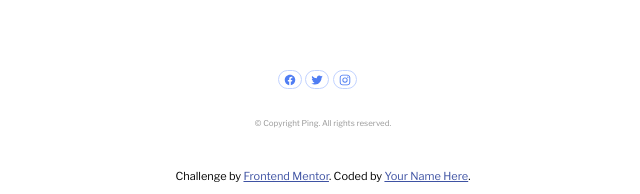
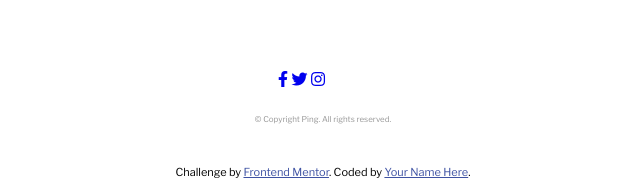
Before and after one commit to phil0452/ping-coming-soon-page-master, a plain HTML site: page index.html in a window 1280 px wide. Shown: the part 603-797 px from the top of the page, 317-957 px from the left. Drawn offline with nearby package versions, Linux system fonts and the light colour scheme.

Commit message:
Improve Icons Using font awesome

```diff
--- a/index.html
+++ b/index.html
@@ -8,6 +8,9 @@
   <link href='https://fonts.googleapis.com/css?family=Libre Franklin:400,600,700' rel='stylesheet'>
   <link href='CSS/styling.css' rel='stylesheet'>
   <link href='CSS/styling-responsive.css' rel='stylesheet'>
+  <link rel="stylesheet" href="https://cdnjs.cloudflare.com/ajax/libs/font-awesome/5.15.1/css/all.min.css"
+  integrity="sha512-+4zCK9k+qNFUR5X+cKL9EIR+ZOhtIloNl9GIKS57V1MyNsYpYcUrUeQc9vNfzsWfV28IaLL3i96P9sdNyeRssA=="
+  crossorigin="anonymous" />
   <title>Frontend Mentor | Ping coming soon page</title>
 
   <!-- Feel free to remove these styles or customise in your own stylesheet 👍 -->
@@ -40,15 +43,9 @@
 		</div>
 		<div class="flex-row" id="icons-row">
 			<div id="icons-container">
-				<div class="icon">
-					<a href="#"><ion-icon name="logo-facebook"></ion-icon></a>
-				</div>
-				<div class="icon">
-					<a href="#"><ion-icon name="logo-twitter"></ion-icon></a>
-				</div>
-				<div class="icon">
-					<a href="#"><ion-icon name="logo-instagram"></ion-icon></a>
-				</div>
+					<a href="#"><i class="fab fa-facebook-f"></i></a>
+					<a href="#"><i class="fab fa-twitter"></i></a>
+					<a href="#"><i class="fab fa-instagram"></i></a>
 			</div>
 		</div>
 		<div class="flex-row"id="copright-row">
```
